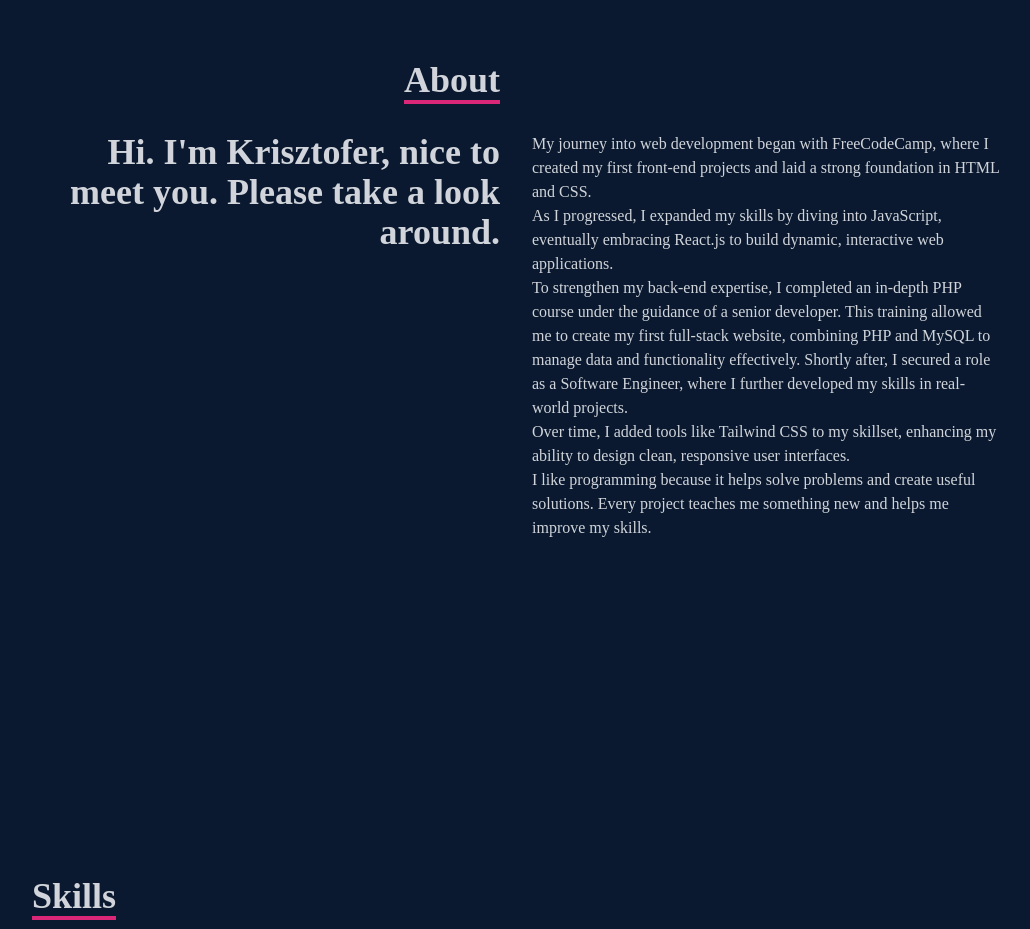
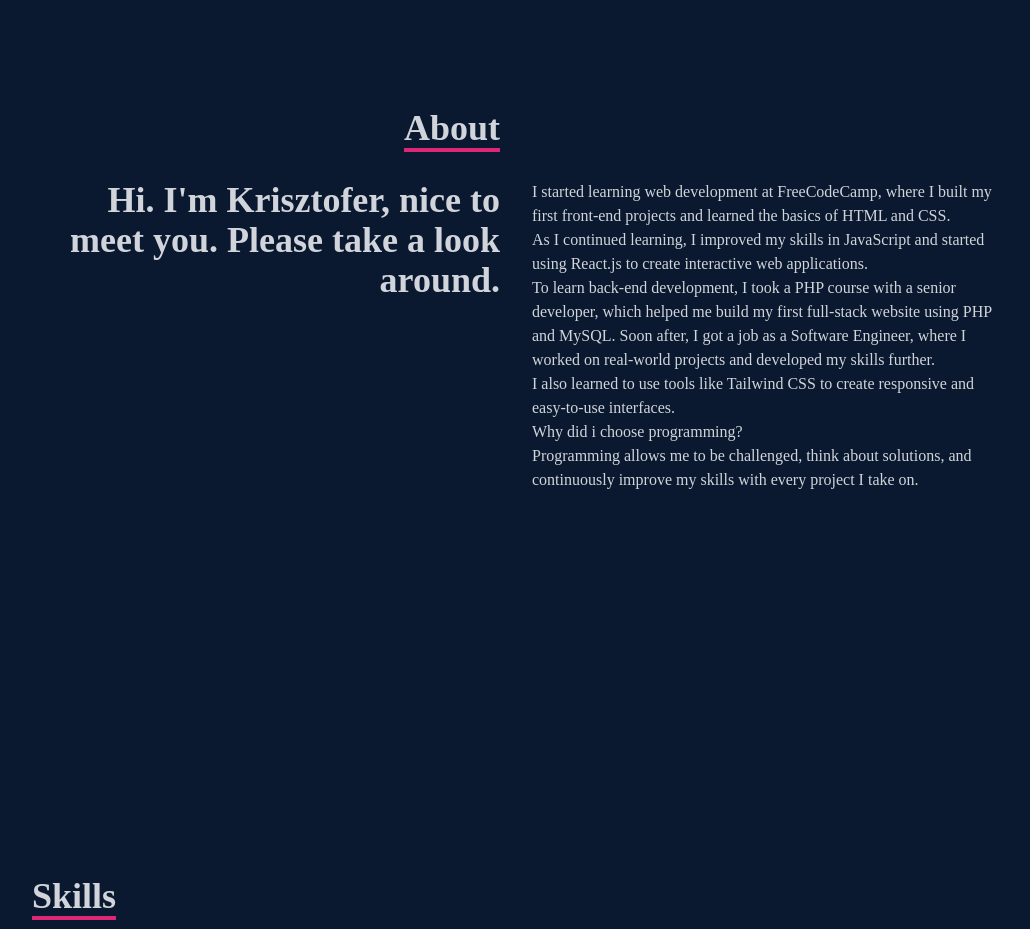
Before and after one commit to Kerekesss/portfolio, a React (Vite) app: page / in a window 1280 px wide. Shown: the part 900-1829 px from the top of the page, without its empty margins (124-1154 px from the left). Built offline with nearby package versions, Linux system fonts and the light colour scheme.

Commit message:
Update About.jsx

```diff
--- a/src/components/About.jsx
+++ b/src/components/About.jsx
@@ -19,12 +19,12 @@ const About = () => {
           </div>
           <div>
             <p>
-            My journey into web development began with FreeCodeCamp, where I created my first front-end projects and laid a strong foundation in HTML and CSS. <br />
-            As I progressed, I expanded my skills by diving into JavaScript, eventually embracing React.js to build dynamic, interactive web applications. <br />
-            To strengthen my back-end expertise, I completed an in-depth PHP course under the guidance of a senior developer. This training allowed me to create my first full-stack website, combining PHP and MySQL to manage data and functionality effectively.
-            Shortly after, I secured a role as a Software Engineer, where I further developed my skills in real-world projects. <br />
-            Over time, I added tools like Tailwind CSS to my skillset, enhancing my ability to design clean, responsive user interfaces. <br />
-            I like programming because it helps solve problems and create useful solutions. Every project teaches me something new and helps me improve my skills.
+            I started learning web development at FreeCodeCamp, where I built my first front-end projects and learned the basics of HTML and CSS. <br />
+            As I continued learning, I improved my skills in JavaScript and started using React.js to create interactive web applications. <br />
+            To learn back-end development, I took a PHP course with a senior developer, which helped me build my first full-stack website using PHP and MySQL. Soon after, I got a job as a Software Engineer, where I worked on real-world projects and developed my skills further. <br />
+            I also learned to use tools like Tailwind CSS to create responsive and easy-to-use interfaces. <br />
+            Why did i choose programming? <br />
+            Programming allows me to be challenged, think about solutions, and continuously improve my skills with every project I take on.
             </p>
           </div>
         </div>
```
